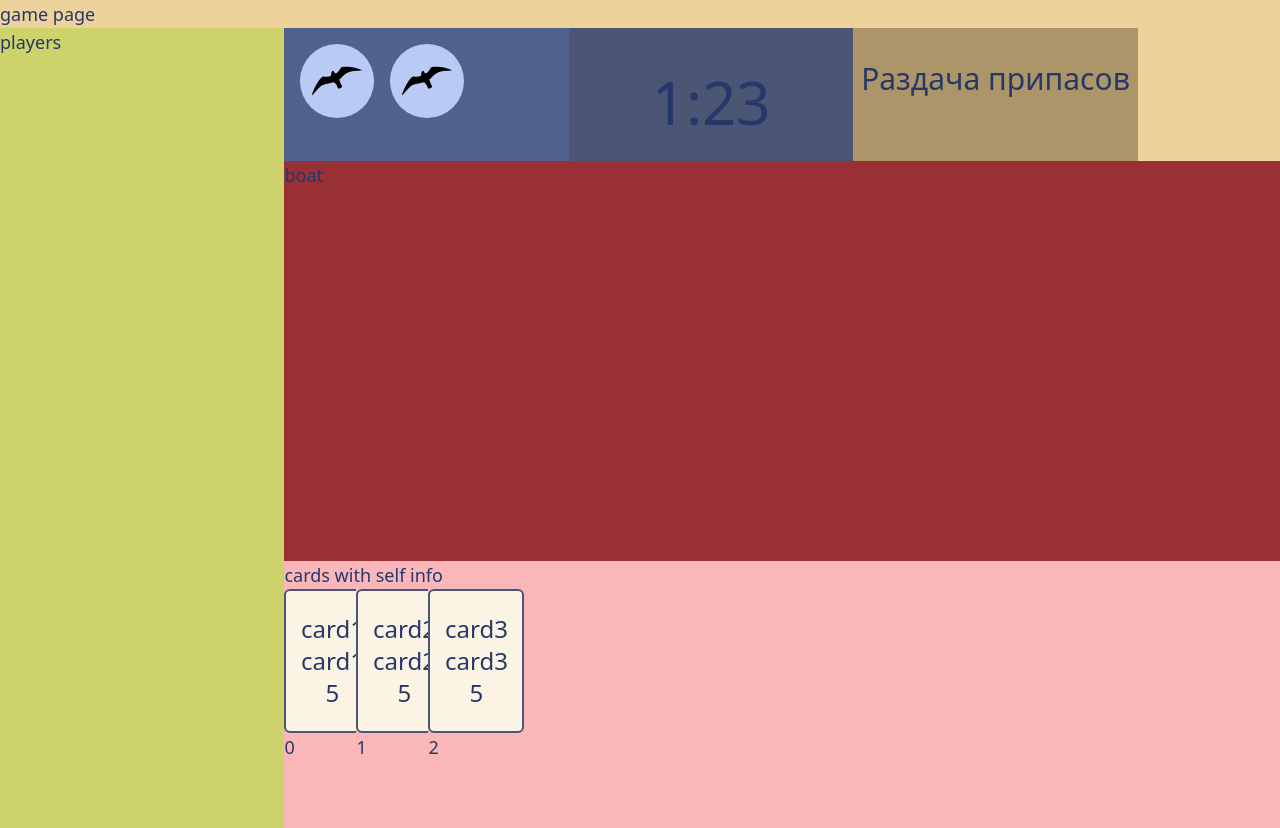
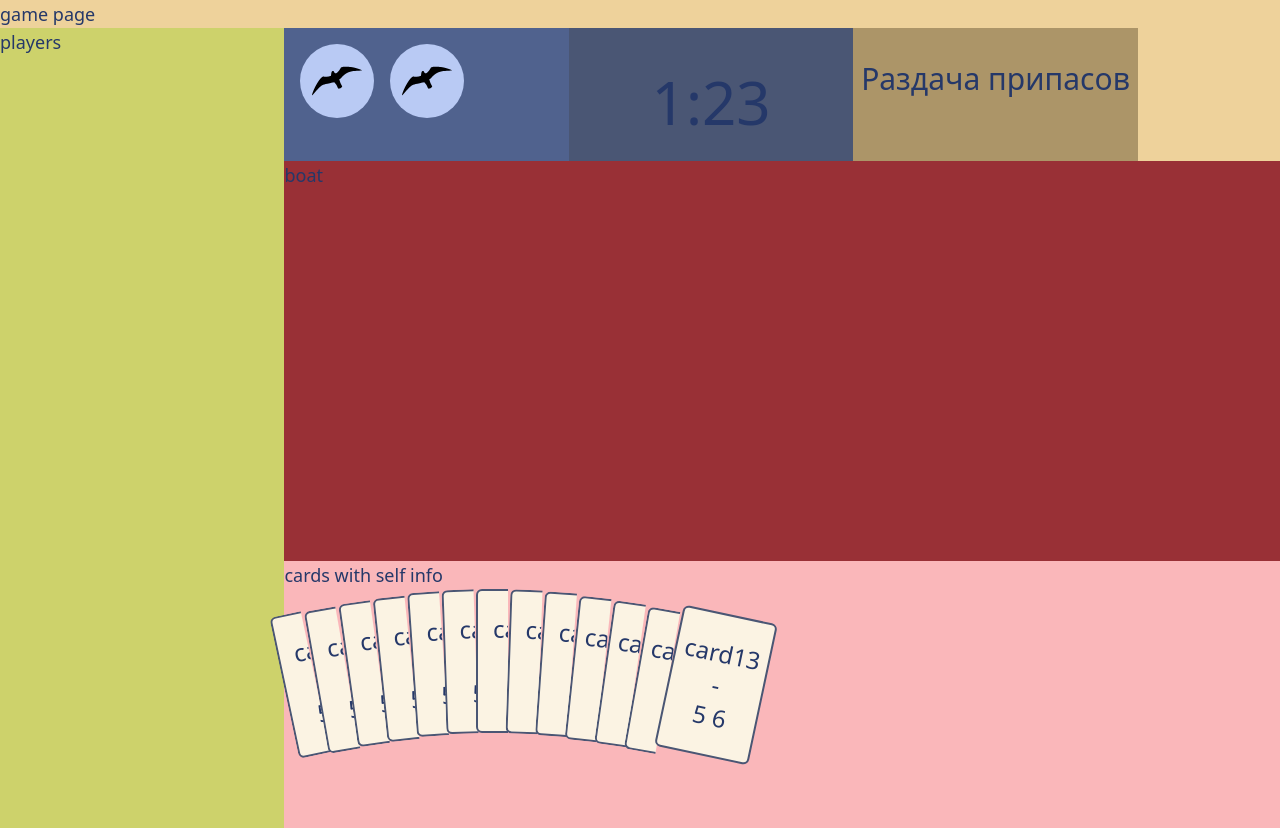
Before and after one commit to LifeBoat-TableGame/API, a Vue app in the folder client/: page /game in a window 1280 px wide. Built offline with nearby package versions, Linux system fonts and the light colour scheme; no server answers.

Commit message:
card overlap v0.2

```diff
--- a/client/src/components/Card.vue
+++ b/client/src/components/Card.vue
@@ -1,12 +1,12 @@
 
 <template>
-<div class="cardWrapper">
+<div :class="[tilts[6+props.posFromMiddle], 'hover:rotate-0', shifts[6+props.posFromMiddle], 'cardWrapper']">
   <div class="card vertical-container box noselect" @click="useCard">
     <div>{{ supply.name }}
     </div>
     <div>{{ supply.description }}
     </div>
-    <div>{{ supply.strength }}
+    <div>{{ supply.strength }} {{props.posFromMiddle}}
     </div>
   </div>
   </div>
@@ -21,17 +21,63 @@ const title = 'ActiveRoomMenu';
 const mainStore = useMainStore();
 const roomStore = useRoomStore();
 
+
+const tilts = [
+"rotate-[-12deg]",
+"rotate-[-10deg]",
+"rotate-[-8deg]",
+"rotate-[-6deg]",
+"rotate-[-4deg]",
+"rotate-[-2deg]",
+"rotate-[-0deg]",
+"rotate-[2deg]",
+"rotate-[4deg]",
+"rotate-[6deg]",
+"rotate-[8deg]",
+"rotate-[10deg]",
+"rotate-[12deg]",
+]
+const shifts = [
+"translate-y-[1.5rem]",
+"translate-y-[1.2rem]",
+"translate-y-[0.8rem]",
+"translate-y-[0.5rem]",
+"translate-y-[0.2rem]",
+"translate-y-[0.05rem]",
+"translate-y-[0rem]",
+"translate-y-[0.05rem]",
+"translate-y-[0.2rem]",
+"translate-y-[0.5rem]",
+"translate-y-[0.8rem]",
+"translate-y-[1.2rem]",
+"translate-y-[1.5rem]",
+]
+
 const props = defineProps<{
   supply: Supply
+  tilted: boolean
+  posFromMiddle: number
 }>();
+
+console.log(props.posFromMiddle)
 const emit = defineEmits(['card:clicked'])
 
+
+const startIndex = 7+props.posFromMiddle
 const useCard = () => {
   emit('card:clicked');
 }
 </script>
 
 <style scoped>
+.cardWrapper {
+  @apply overflow-hidden;
+}
+
+.cardWrapper:last-child,
+.cardWrapper:hover {
+  @apply overflow-visible
+}
 .card {
     @apply bg-light-bg
     text-2xl
@@ -40,6 +86,6 @@ const useCard = () => {
     hover:border-deep-blue
     w-24 h-36
     hover:scale-150
-    origin-[50%_70%] hover:rotate-0
+    origin-[50%_90%]
 }
 </style>
--- a/client/src/components/Hand.vue
+++ b/client/src/components/Hand.vue
@@ -1,10 +1,8 @@
 
 <template>
   <div class="hand">
-    <div v-for="(supply, index) in supplies" :key="supply.name" class="cardWrapper">
-      <Card :supply=supply />
-      <div>{{ index }}</div>
-    </div>
+      <Card v-for="(supply, index) in supplies" :key="supply.name" :posFromMiddle="index-Math.ceil(supplies.length/2)+1" :supply=supply :tilted="true">
+      </Card>
   </div>
 </template>
 
@@ -18,24 +16,17 @@ const title = 'ActiveRoomMenu';
 const mainStore = useMainStore();
 const roomStore = useRoomStore();
 
+
 const props = defineProps<{
   supplies: Supply[];
 }>();
 const emit = defineEmits(['card:clicked'])
 
-
 </script>
 <style scoped>
-.cardWrapper {
-  @apply overflow-hidden;
-}
 
-.cardWrapper:last-child,
-.cardWrapper:hover {
-  @apply overflow-visible;
-}
 
 .hand {
-  @apply flex max-w-[15rem]
+  @apply flex max-w-[30rem]
 }
 </style>
--- a/client/views/GamePage.vue
+++ b/client/views/GamePage.vue
@@ -14,8 +14,7 @@
         </p>
       </div>
       <div class="self-field bg-light-red">cards with self info
-        <Hand :supplies="supplies">
-        </Hand>
+        <Hand :supplies="supplies" />
       </div>
       <div class="boat-field bg-deep-red"> boat</div>
     </div>
@@ -31,29 +30,18 @@ import { ref } from 'vue';
 import { Supply } from '../src/interfaces/game';
 
 
-const supplies = [
-  {
-    name: 'card1',
+const supplies = [] as Supply[];
+
+for (var i = 1; i<=13; i++) {
+ supplies.push({
+    name: 'card'+i,
     strength: 5,
     bonus: null,
-    description: 'card1',
+    description: '-',
     amount: 1,
-  },
-  {
-    name: 'card2',
-    strength: 5,
-    bonus: null,
-    description: 'card2',
-    amount: 1,
-  },
-  {
-    name: 'card3',
-    strength: 5,
-    bonus: null,
-    description: 'card3',
-    amount: 1,
-  },
-] as Supply[];
+  })
+}
+
 const name = 'GameTemp';
 
 const components = {
```
